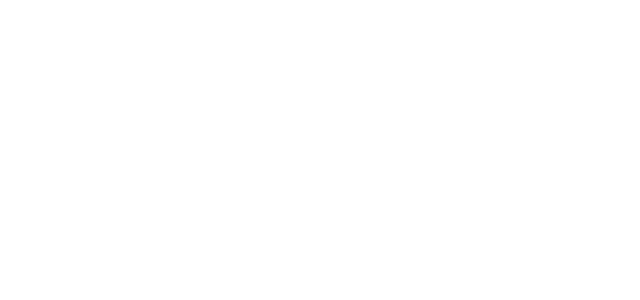
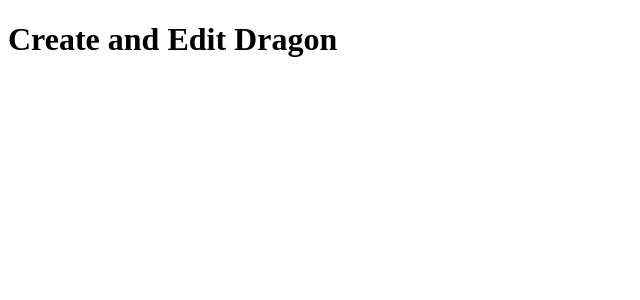
Before and after one commit to ismaelmcosta/dragon-finder, a React (Create React App) app: page /dragon/new in a window 1280 px wide. Shown: the top 300 px of the page, without its empty margins (0-640 px from the left). Built offline with nearby package versions, Linux system fonts and the light colour scheme.

Commit message:
Criado rotas com react-router-dom e definido estrutura de páginas

```diff
--- a/src/App.js
+++ b/src/App.js
@@ -1,7 +1,15 @@
 import React from 'react';
 
+import { BrowserRouter as Router } from 'react-router-dom';
+
+import Routes from '~/routes';
+
 function App() {
-  return <div />;
+  return (
+    <Router>
+      <Routes />
+    </Router>
+  );
 }
 
 export default App;
--- /dev/null
+++ b/src/pages/Dragon/index.js
@@ -0,0 +1,13 @@
+import React from 'react';
+
+import { Container } from './styles';
+
+function Dragon() {
+  return (
+    <Container>
+      <h1>Create and Edit Dragon</h1>
+    </Container>
+  );
+}
+
+export default Dragon;
--- /dev/null
+++ b/src/pages/Dragon/styles.js
@@ -0,0 +1,3 @@
+import styled from 'styled-components';
+
+export const Container = styled.div``;
--- /dev/null
+++ b/src/pages/Dragons/index.js
@@ -0,0 +1,13 @@
+import React from 'react';
+
+import { Container } from './styles';
+
+function Dragons() {
+  return (
+    <Container>
+      <h1>Dragons</h1>
+    </Container>
+  );
+}
+
+export default Dragons;
--- /dev/null
+++ b/src/pages/Dragons/styles.js
@@ -0,0 +1,3 @@
+import styled from 'styled-components';
+
+export const Container = styled.div``;
--- /dev/null
+++ b/src/pages/SignIn/index.js
@@ -0,0 +1,13 @@
+import React from 'react';
+
+import { Container } from './styles';
+
+function SignIn() {
+  return (
+    <Container>
+      <h1>SignIn</h1>
+    </Container>
+  );
+}
+
+export default SignIn;
--- /dev/null
+++ b/src/pages/SignIn/styles.js
@@ -0,0 +1,3 @@
+import styled from 'styled-components';
+
+export const Container = styled.div``;
--- /dev/null
+++ b/src/routes/index.js
@@ -0,0 +1,25 @@
+import React from 'react';
+import { Switch, Route } from 'react-router-dom';
+
+import SignIn from '../pages/SignIn';
+import Dragons from '../pages/Dragons';
+import Dragon from '../pages/Dragon';
+
+export default function Routes() {
+  return (
+    <Switch>
+      <Route path="/dragon/edit/:id">
+        <Dragon />
+      </Route>
+      <Route path="/dragon/new">
+        <Dragon />
+      </Route>
+      <Route path="/dragons">
+        <Dragons />
+      </Route>
+      <Route path="/">
+        <SignIn />
+      </Route>
+    </Switch>
+  );
+}
```
Also changed, not shown: package.json (+5 -2 lines), 1 other file (tests, documents, lock files or other folders).
